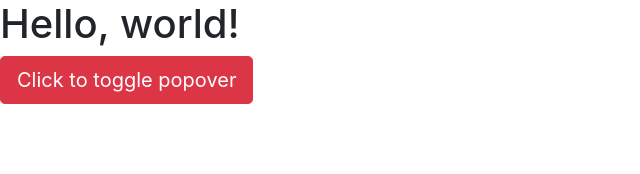
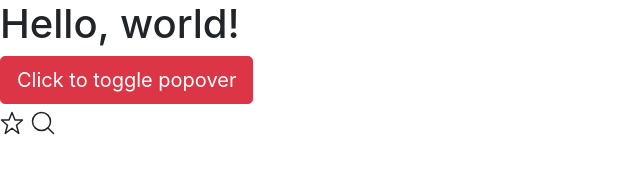
Before and after one commit to m99coder/bootstrap-parcel-bytesize-icons, a website built with Parcel: page src/index.html in a window 1280 px wide. Shown: the full height of the page, 0-640 px from the left. Built offline with nearby package versions, Linux system fonts and the light colour scheme.

Commit message:
Added `bytesize-icons`

```diff
--- a/src/index.html
+++ b/src/index.html
@@ -31,6 +31,17 @@
       data-toggle="popover"
       data-content="And here’s some amazing content. It’s very engaging. Right?">Click to toggle popover</button>
 
+    <!-- Bytesize Icons: https://github.com/danklammer/bytesize-icons -->
+    <div style="font-size:1.5em;">
+      <svg id="i-star" xmlns="http://www.w3.org/2000/svg" viewBox="0 0 32 32" width="1em" height="1em" fill="none" stroke="currentcolor" stroke-linecap="round" stroke-linejoin="round" stroke-width="2px">
+        <path d="M16 2 L20 12 30 12 22 19 25 30 16 23 7 30 10 19 2 12 12 12 Z" />
+      </svg>
+      <svg id="i-search" xmlns="http://www.w3.org/2000/svg" viewBox="0 0 32 32" width="1em" height="1em" fill="none" stroke="currentcolor" stroke-linecap="round" stroke-linejoin="round" stroke-width="2px">
+        <circle cx="14" cy="14" r="12" />
+        <path d="M23 23 L30 30"  />
+    </svg>
+    </div>
+
     <script src="./main.js"></script>
   </body>
 </html>
```
